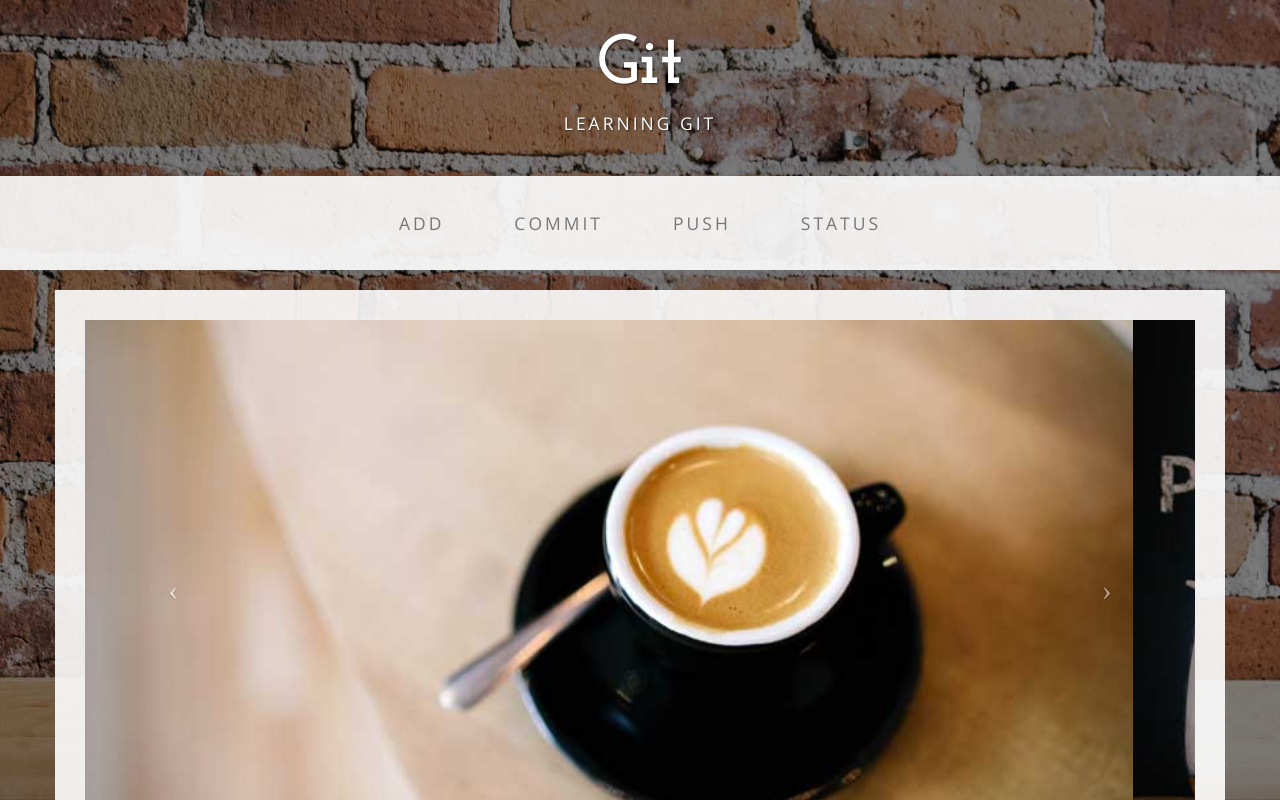
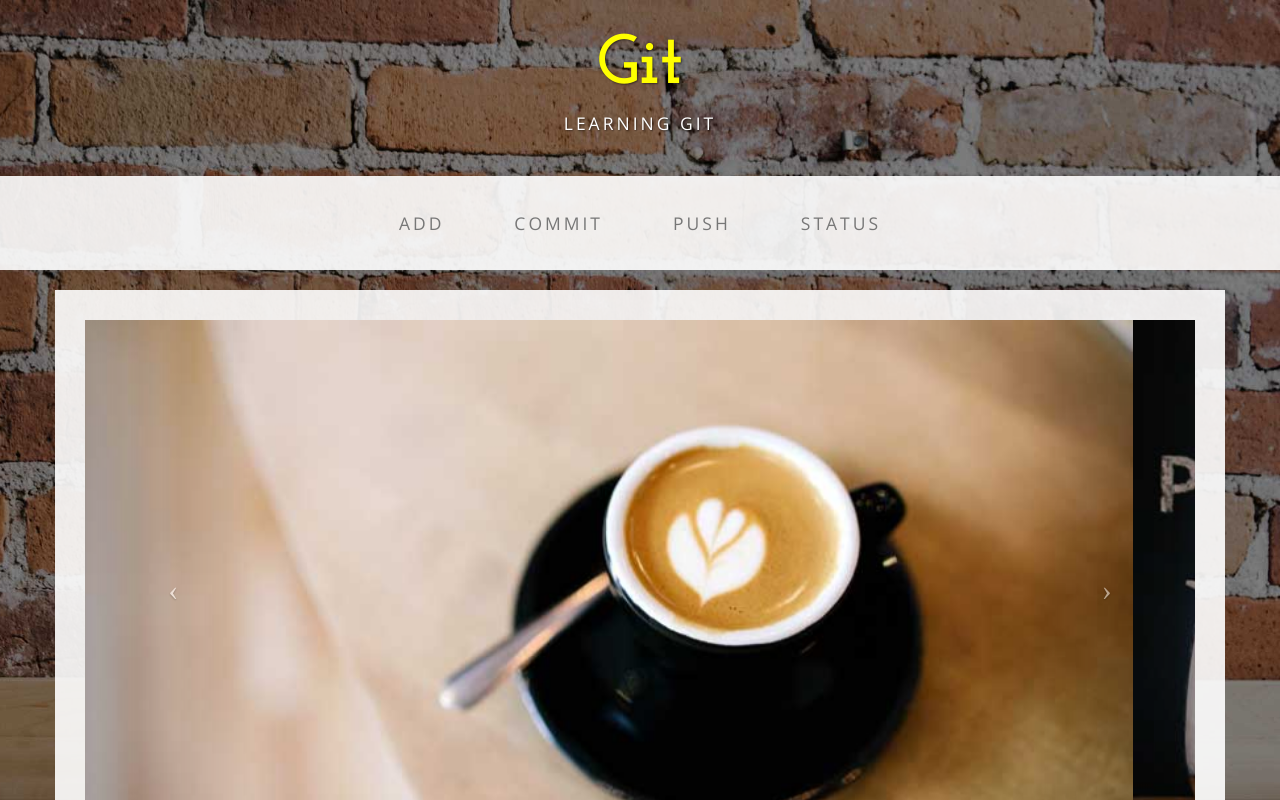
Before and after one commit to CPULoyal/GIT-Course, a plain HTML site: page index.html in a window 1280 px wide. Shown: the top 800 px of the page. Drawn offline with nearby package versions, Linux system fonts and the light colour scheme.

Commit message:
Changed color of brand class

```diff
--- a/css/business-casual.css
+++ b/css/business-casual.css
@@ -190,3 +190,7 @@ footer p {
         clear: both;
     }
 }
+
+.brand {
+	color: #ffff00;
+}
```
